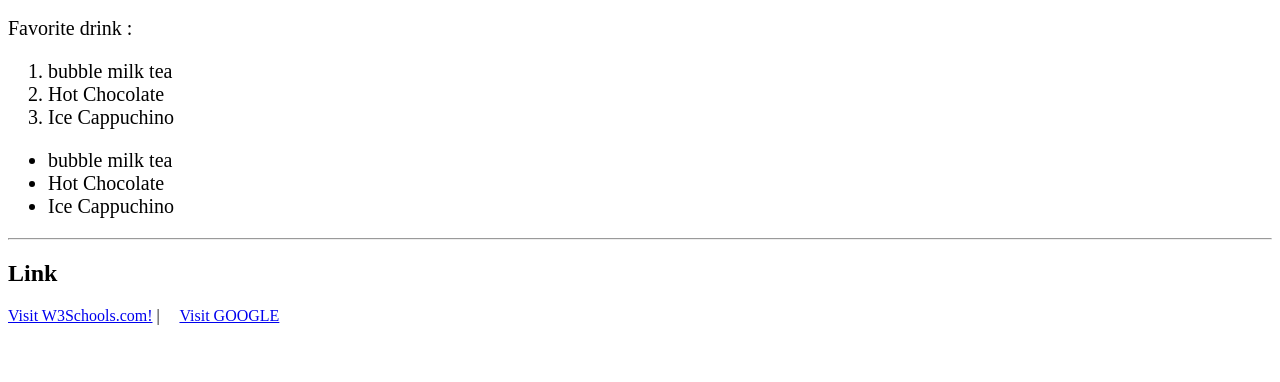
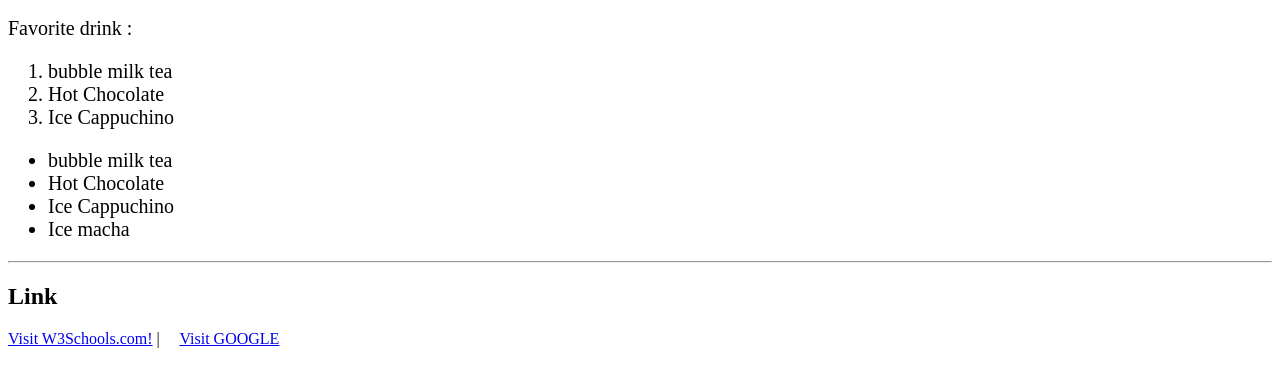
Before and after one commit to BbreeSwn/cc17_project02, a plain HTML site: page index.html in a window 1280 px wide. Shown: the part 146-528 px from the top of the page. Drawn offline with Linux system fonts and the light colour scheme.

Commit message:
edit index.html

```diff
--- a/index.html
+++ b/index.html
@@ -26,6 +26,7 @@
        <li>bubble milk tea</li>
        <li>Hot Chocolate</li>
        <li>Ice Cappuchino</li>
+       <li>Ice macha</li>
    </ul>
    <hr />
    <h2>Link</h2>
```
